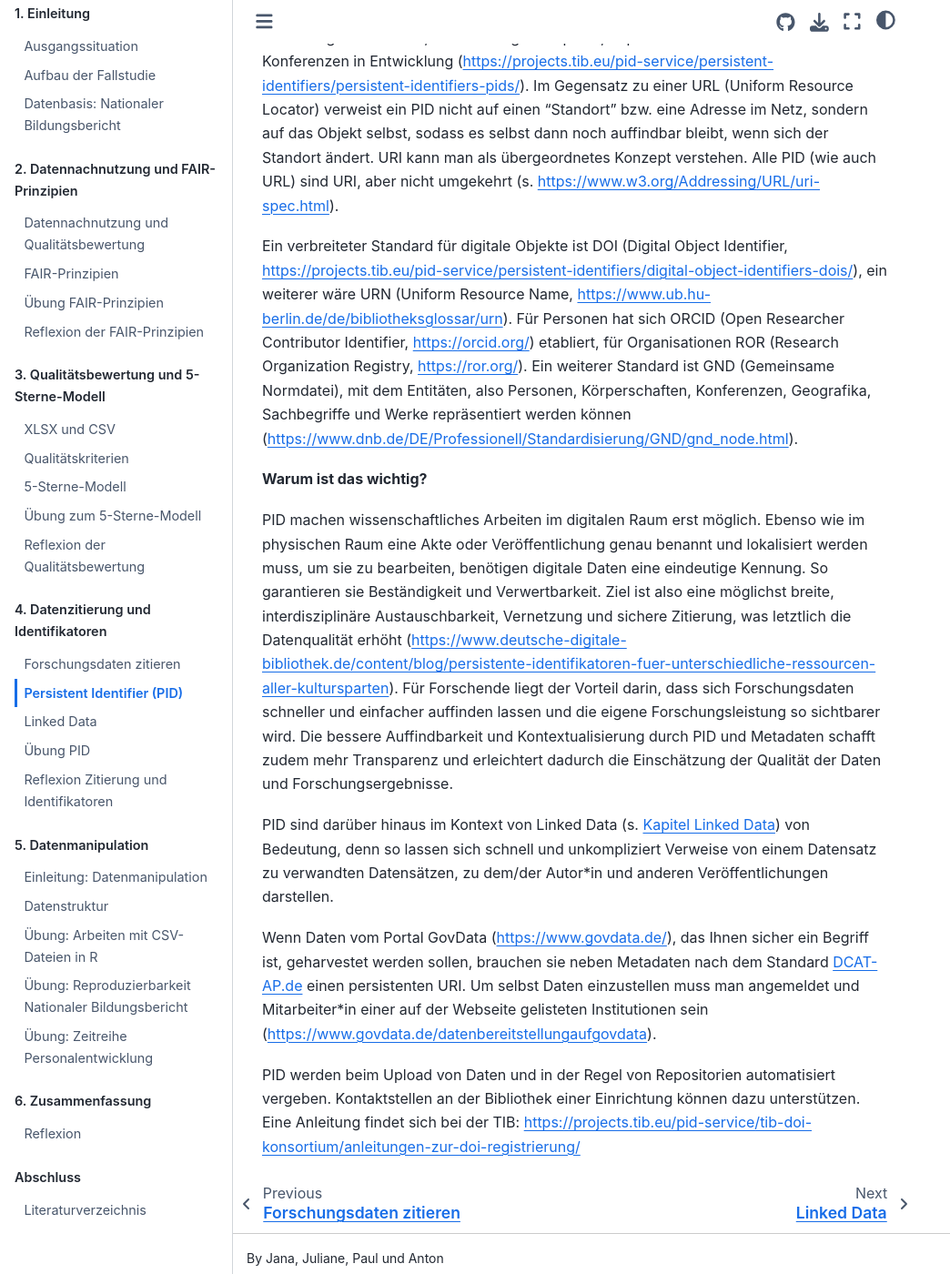
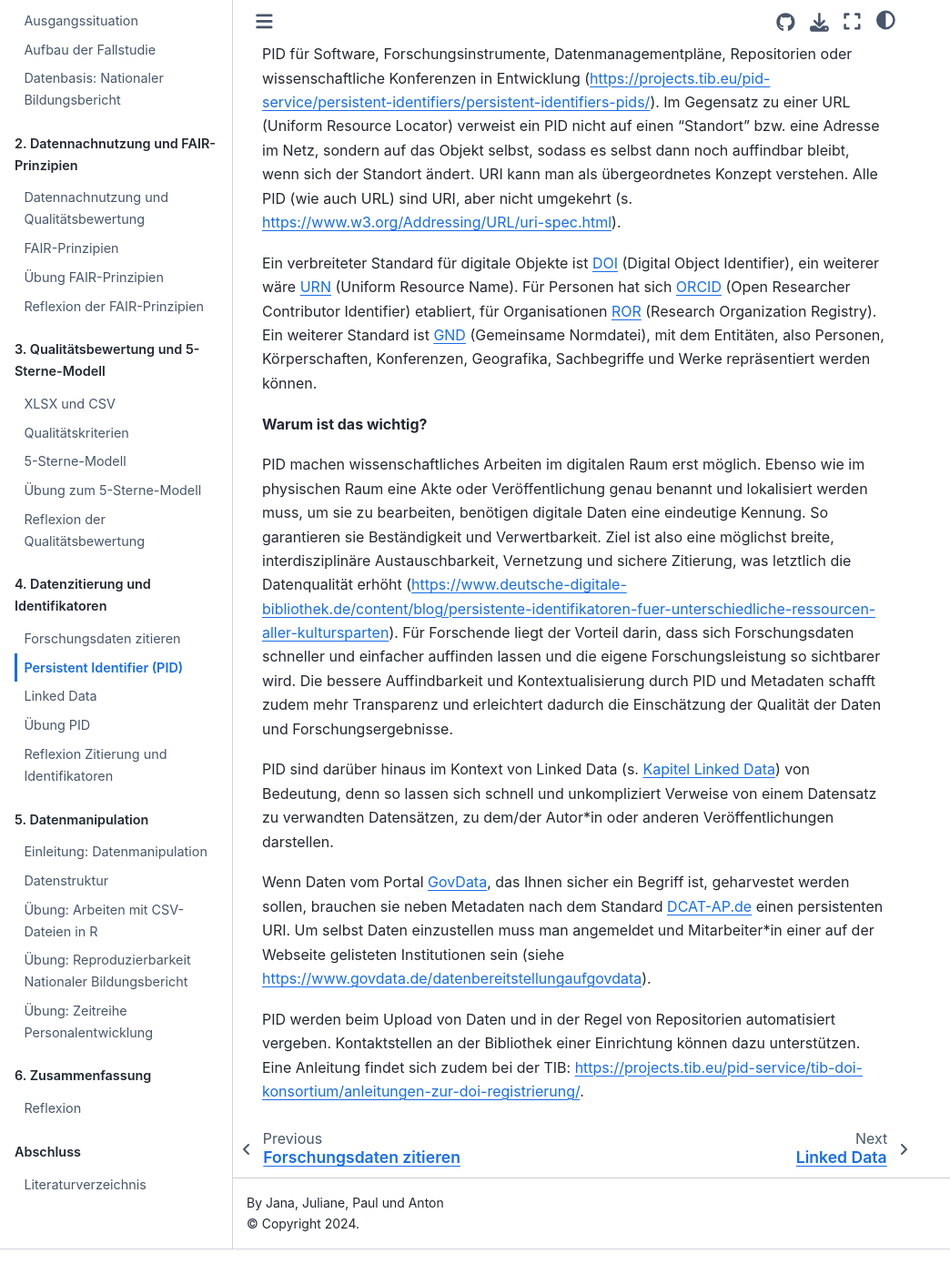
Before and after one commit to quadriga-dk/Tabelle-Fallstudie-1, a Jupyter Book: the page built from Markdown/PID.md, in a window 1280 px wide and 1400 px high, scrolled down 318 px. Shown: the whole window at 91% size, without its empty margins (0-1044 px from the left). Built offline with Jupyter Book 1.0.4 settings and Sphinx 7.4.7 and the Sphinx Book theme 1.1.4, drawn with Linux system fonts in a browser that asks for light colours; after the commit the page ends 1691 px from its top, so only the background shows below that; some of the changed text lies outside the part shown.

Commit message:
Update PID.md

```diff
--- a/Markdown/PID.md
+++ b/Markdown/PID.md
@@ -17,17 +17,18 @@
 (PID)=
 # Persistent Identifier (PID)
 
-In den vorherigen Abschnitten zur Bewertung von Daten(sätzen) fielen bereits häufiger die Stichworte "Persitent Identifier" (PID) oder auch "URI" (Uniform Resource Identifier), auf die nun folgend eingegangen werden soll.
+In den vorherigen Kapiteln zur Nachnutzung und zur Bewertung von Daten(sätzen) fielen bereits häufiger die Stichworte "Persitent Identifier" (PID) oder auch "URI" (Uniform Resource Identifier), auf die nun eingegangen werden soll.
+
 Ein Persistenter Identifikator (engl. Persistent Identifier, PID) ist eine eindeutige, universelle und dauerhafte (=persistente) digitale Referenz, die aus einer definierten Kombination von Ziffern und/oder alphanumerischen Zeichen besteht (https://forschungsdaten.info/praxis-kompakt/glossar/#c269858). Sie können auf ein digitales Objekt (z. B. einen Datensatz), aber auch auf Personen und Organisationen verweisen. Zudem befinden sich momentan PID für Software, Forschungsinstrumente, Datenmanagementpläne, Repositorien oder wissenschaftliche Konferenzen in Entwicklung (https://projects.tib.eu/pid-service/persistent-identifiers/persistent-identifiers-pids/). Im Gegensatz zu einer URL (Uniform Resource Locator) verweist ein PID nicht auf einen "Standort" bzw. eine Adresse im Netz, sondern auf das Objekt selbst, sodass es selbst dann noch auffindbar bleibt, wenn sich der Standort ändert. URI kann man als übergeordnetes Konzept verstehen. Alle PID (wie auch URL) sind URI, aber nicht umgekehrt (s. https://www.w3.org/Addressing/URL/uri-spec.html).
 
-Ein verbreiteter Standard für digitale Objekte ist DOI (Digital Object Identifier, https://projects.tib.eu/pid-service/persistent-identifiers/digital-object-identifiers-dois/), ein weiterer wäre URN (Uniform Resource Name, https://www.ub.hu-berlin.de/de/bibliotheksglossar/urn). Für Personen hat sich ORCID (Open Researcher Contributor Identifier, https://orcid.org/) etabliert, für Organisationen ROR (Research Organization Registry, https://ror.org/). Ein weiterer Standard ist GND (Gemeinsame Normdatei), mit dem Entitäten, also Personen, Körperschaften, Konferenzen, Geografika, Sachbegriffe und Werke repräsentiert werden können (https://www.dnb.de/DE/Professionell/Standardisierung/GND/gnd_node.html).
+Ein verbreiteter Standard für digitale Objekte ist [DOI](https://projects.tib.eu/pid-service/persistent-identifiers/digital-object-identifiers-dois/) (Digital Object Identifier), ein weiterer wäre [URN](https://www.ub.hu-berlin.de/de/bibliotheksglossar/urn) (Uniform Resource Name). Für Personen hat sich [ORCID](https://orcid.org/) (Open Researcher Contributor Identifier) etabliert, für Organisationen [ROR](https://ror.org/) (Research Organization Registry). Ein weiterer Standard ist [GND](https://www.dnb.de/DE/Professionell/Standardisierung/GND/gnd_node.html) (Gemeinsame Normdatei), mit dem Entitäten, also Personen, Körperschaften, Konferenzen, Geografika, Sachbegriffe und Werke repräsentiert werden können.
 
 **Warum ist das wichtig?**
 
 PID machen wissenschaftliches Arbeiten im digitalen Raum erst möglich. Ebenso wie im physischen Raum eine Akte oder Veröffentlichung genau benannt und lokalisiert werden muss, um sie zu bearbeiten, benötigen digitale Daten eine eindeutige Kennung. So garantieren sie Beständigkeit und Verwertbarkeit. Ziel ist also eine möglichst breite, interdisziplinäre Austauschbarkeit, Vernetzung und sichere Zitierung, was letztlich die Datenqualität erhöht (https://www.deutsche-digitale-bibliothek.de/content/blog/persistente-identifikatoren-fuer-unterschiedliche-ressourcen-aller-kultursparten). Für Forschende liegt der Vorteil darin, dass sich Forschungsdaten schneller und einfacher auffinden lassen und die eigene Forschungsleistung so sichtbarer wird. Die bessere Auffindbarkeit und Kontextualisierung durch PID und Metadaten schafft zudem mehr Transparenz und erleichtert dadurch die Einschätzung der Qualität der Daten und Forschungsergebnisse.
 
-PID sind darüber hinaus im Kontext von Linked Data (s. [Kapitel Linked Data](linked_data)) von Bedeutung, denn so lassen sich schnell und unkompliziert Verweise von einem Datensatz zu verwandten Datensätzen, zu dem/der Autor*in und anderen Veröffentlichungen darstellen.
+PID sind darüber hinaus im Kontext von Linked Data (s. [Kapitel Linked Data](linked_data)) von Bedeutung, denn so lassen sich schnell und unkompliziert Verweise von einem Datensatz zu verwandten Datensätzen, zu dem/der Autor*in oder anderen Veröffentlichungen darstellen.
 
-Wenn Daten vom Portal GovData (https://www.govdata.de/), das Ihnen sicher ein Begriff ist, geharvestet werden sollen, brauchen sie neben Metadaten nach dem Standard DCAT-AP.de einen persistenten URI. Um selbst Daten einzustellen muss man angemeldet und Mitarbeiter*in einer auf der Webseite gelisteten Institutionen sein (https://www.govdata.de/datenbereitstellungaufgovdata).
+Wenn Daten vom Portal [GovData](https://www.govdata.de/), das Ihnen sicher ein Begriff ist, geharvestet werden sollen, brauchen sie neben Metadaten nach dem Standard [DCAT-AP.de](https://www.dcat-ap.de) einen persistenten URI. Um selbst Daten einzustellen muss man angemeldet und Mitarbeiter*in einer auf der Webseite gelisteten Institutionen sein (siehe https://www.govdata.de/datenbereitstellungaufgovdata).
 
-PID werden beim Upload von Daten und in der Regel von Repositorien automatisiert vergeben. Kontaktstellen an der Bibliothek einer Einrichtung können dazu unterstützen. Eine Anleitung findet sich bei der TIB: https://projects.tib.eu/pid-service/tib-doi-konsortium/anleitungen-zur-doi-registrierung/
+PID werden beim Upload von Daten und in der Regel von Repositorien automatisiert vergeben. Kontaktstellen an der Bibliothek einer Einrichtung können dazu unterstützen. Eine Anleitung findet sich zudem bei der TIB: https://projects.tib.eu/pid-service/tib-doi-konsortium/anleitungen-zur-doi-registrierung/.
```
